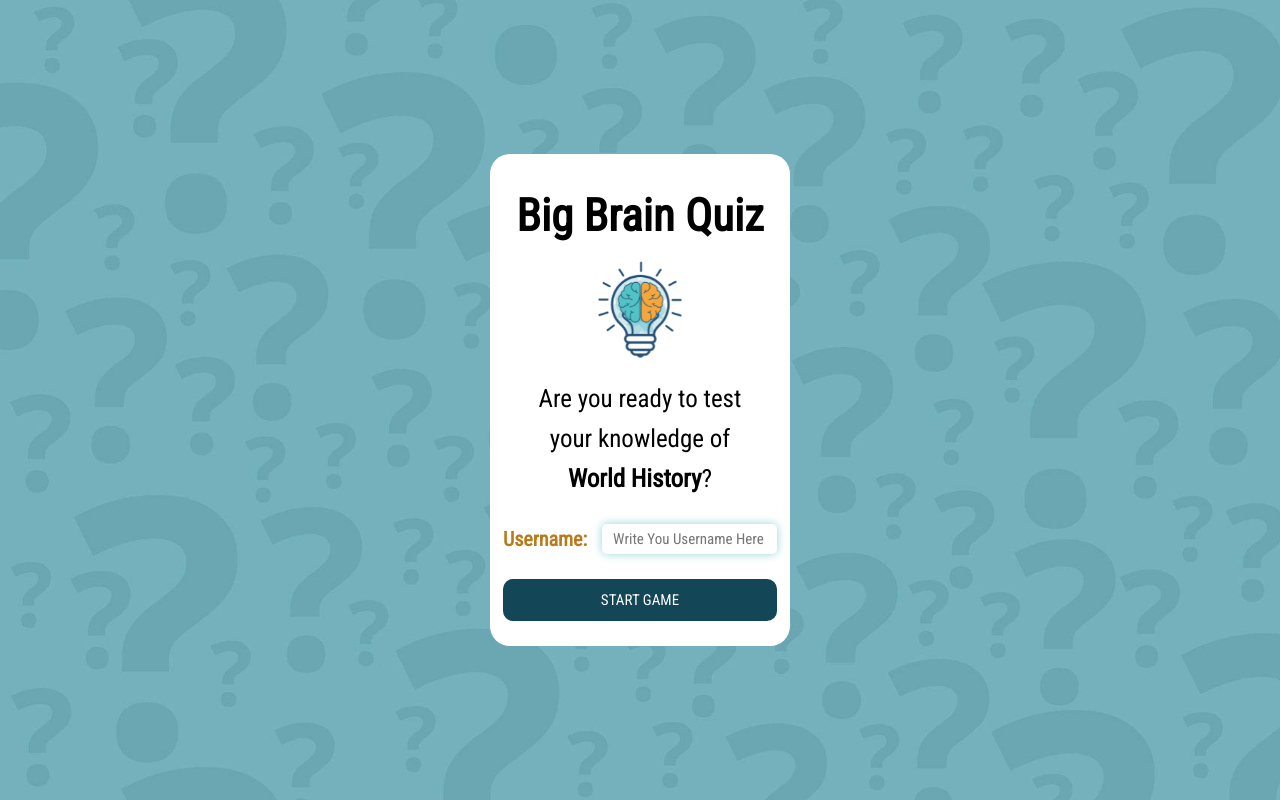
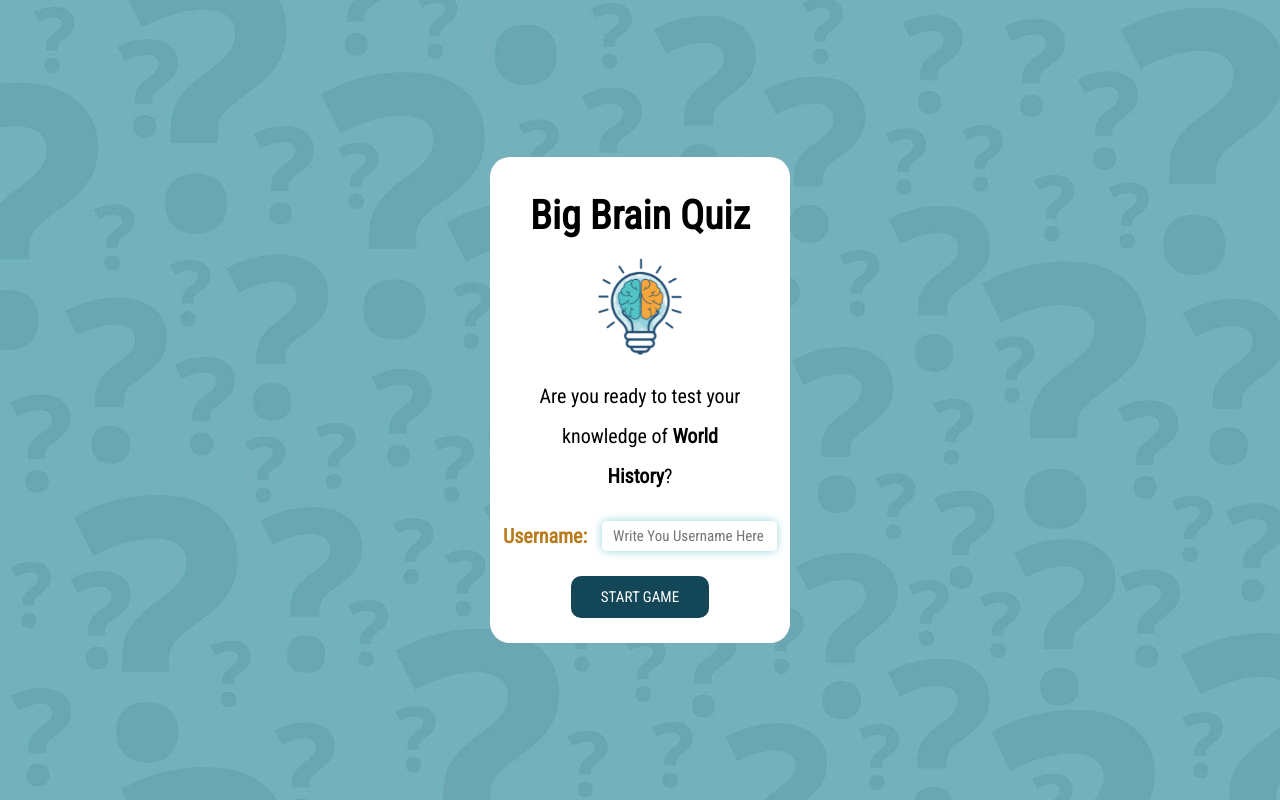
Before and after one commit to ElisabeteBilini/portifolio1, a plain HTML site: page index.html in a window 1280 px wide. Drawn offline with Linux system fonts and the light colour scheme.

Commit message:
Fix style

```diff
--- a/assets/css/style.css
+++ b/assets/css/style.css
@@ -35,7 +35,7 @@ body{
 }
 
 .login h1{
-  font-size: 45px;
+  font-size: 40px;
   color: #000;
   padding-bottom: 1vh;
 }
@@ -53,7 +53,7 @@ body{
 }
 
 .login p{
-  font-size: 25px;
+  font-size: 20px;
   text-align: center;
   padding: 20px 15px;
   line-height: 40px;
@@ -79,6 +79,7 @@ body{
 label{
   color: #b97a1a;
   padding-right: 5px;
+  font-size: 20px;
 }
 
 .input-form{
@@ -95,7 +96,7 @@ label{
 }
 
 .initial-btn{
-  width: 100%;
+  width: 50%;
   flex-direction: column;
   align-items: center;
   margin-top: 10px;
```
